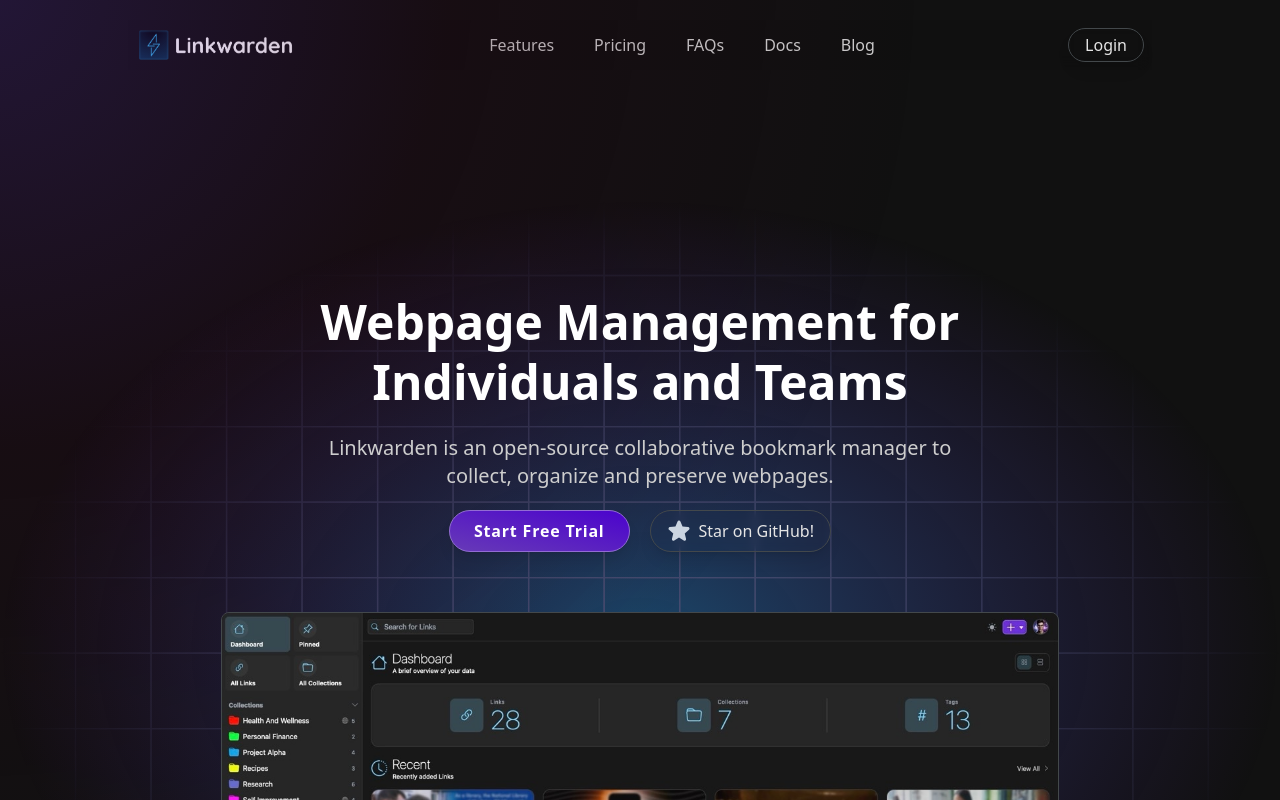
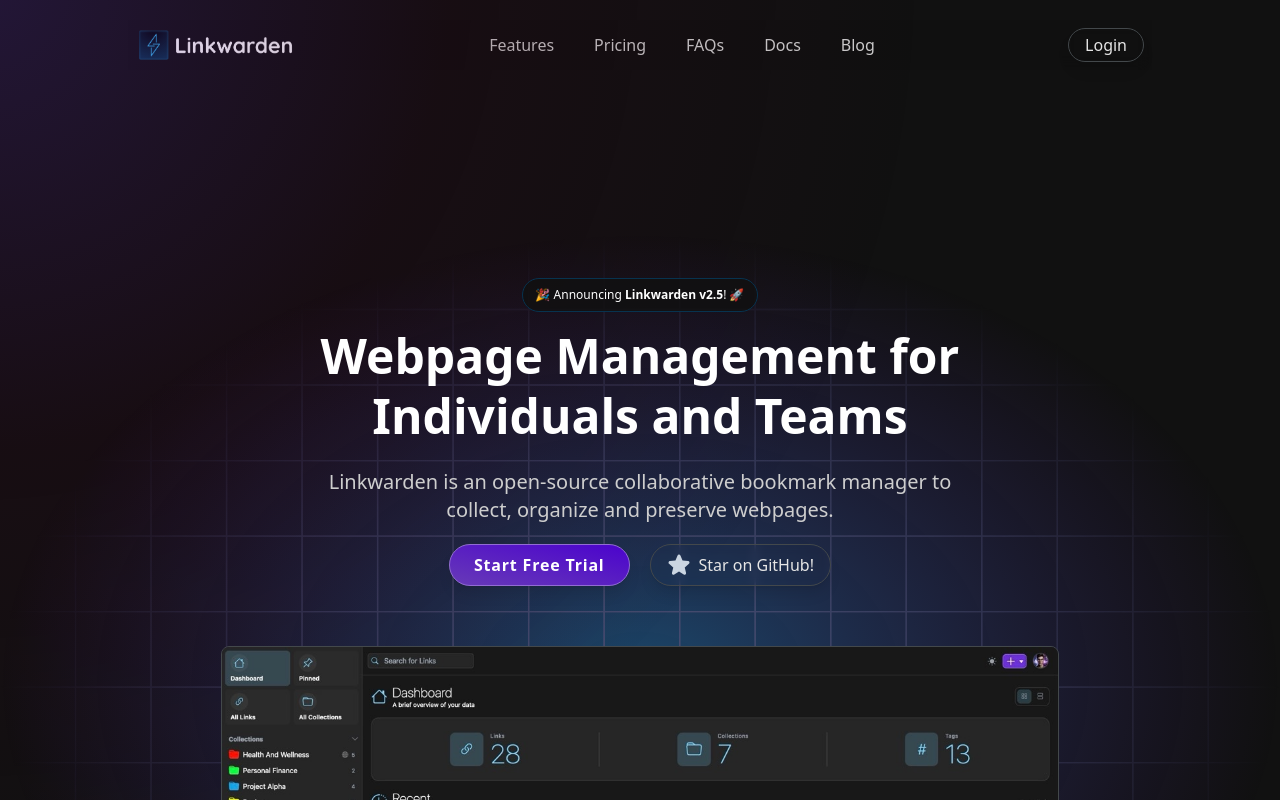
Before and after one commit to linkwarden/website, a Next.js app: page / in a window 1280 px wide. Shown: the top 800 px of the page. Built offline with nearby package versions, Linux system fonts and the light colour scheme.

Commit message:
added announcement banner

```diff
--- a/components/Homepage/Showcase.tsx
+++ b/components/Homepage/Showcase.tsx
@@ -16,16 +16,16 @@
     <div className="relative pb-40 lg:pb-0 max-w-fit mx-auto">
       <div className="z-10 max-w-5xl px-5 w-fit mx-auto xl:pt-52 lg:pt-40 md:pt-32 pt-24">
         <div className="w-fit mx-auto mb-3">
-          {/* <Link
+          <Link
             href="https://blog.linkwarden.app/releases/v2.4"
             target="_blank"
             className="rounded-full"
           >
-            <div className="border bg-opacity-70 border-[#07334F] hover:border-sky-500 duration-200 w-fit py-2 px-3 text-xs rounded-full">
-              🎉️ Announcing <span className="font-bold">Linkwarden v2.4</span>!
+            <div className="border bg-opacity-80 border-[#07334F] hover:border-sky-500 bg-background duration-200 w-fit py-2 px-3 text-xs rounded-full relative z-10">
+              🎉️ Announcing <span className="font-bold">Linkwarden v2.5</span>!
               🚀
             </div>
-          </Link> */}
+          </Link>
         </div>
         <div className="py-2">
           <p className="lg:text-5xl sm:text-5xl text-2xl text-center font-bold relative z-10 mb-3">
--- a/next.config.js
+++ b/next.config.js
@@ -2,7 +2,7 @@
 const nextConfig = {
   reactStrictMode: true,
   output: "export",
-  basePath: "/website",
+  basePath: "",
   images: {
     unoptimized: true,
   },
```
